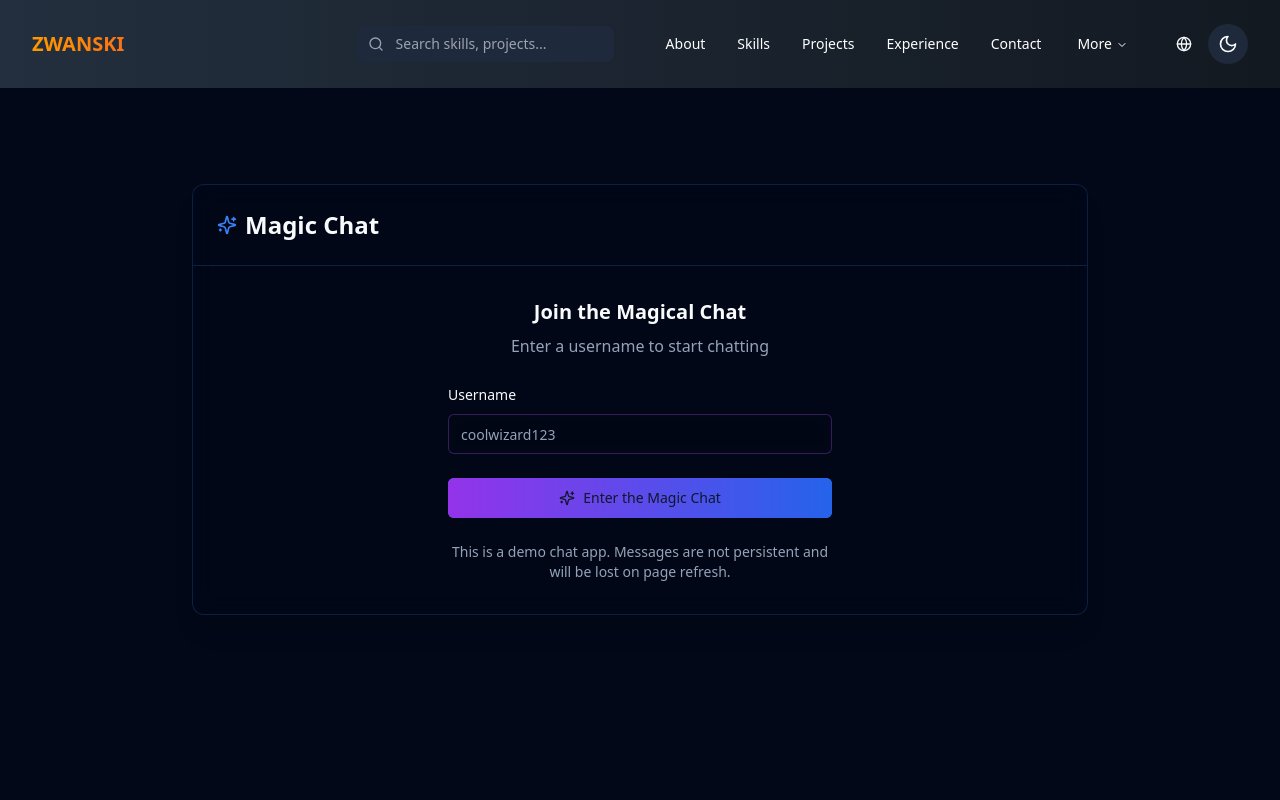
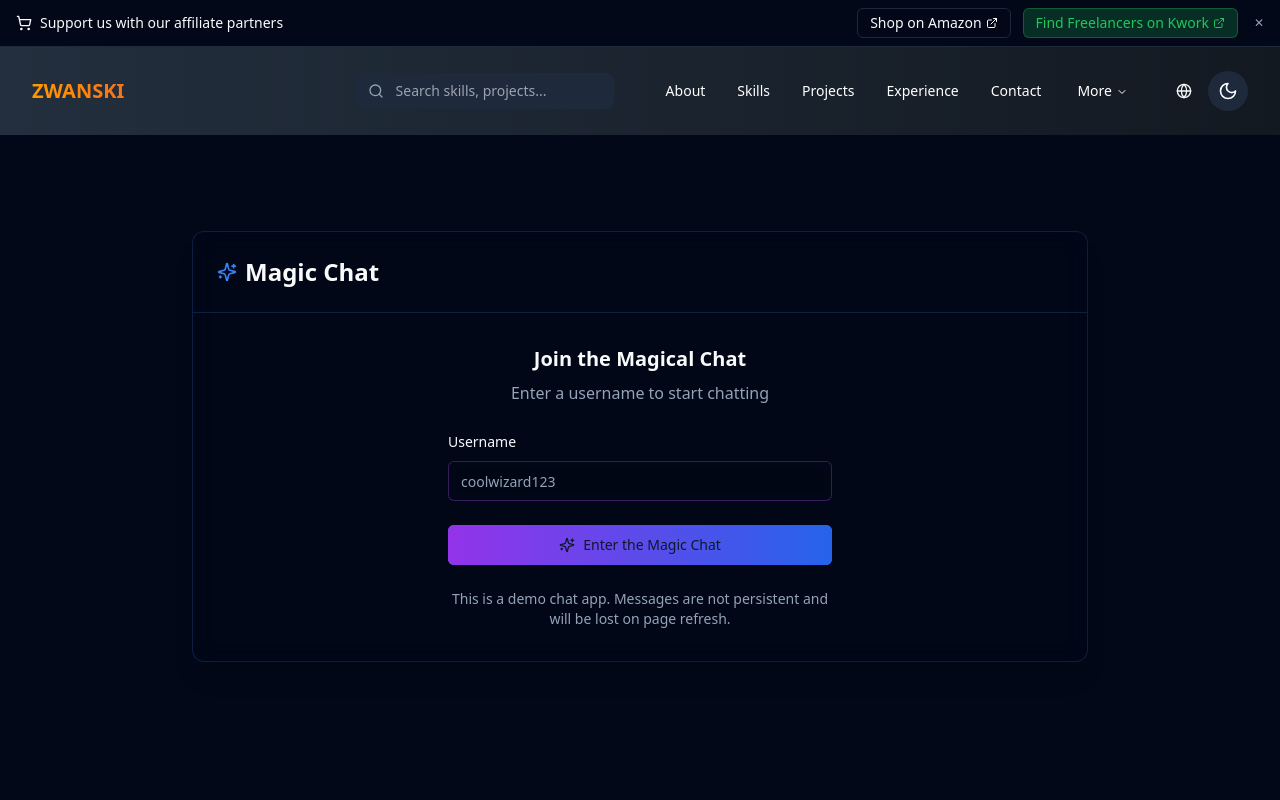
Before and after one commit to zwanski2019/ibrahim-mohamed-portfolio-website, a React (Vite) app: page /chat in a window 1280 px wide. Shown: the top 800 px of the page. Built offline with nearby package versions, Linux system fonts and the light colour scheme.

Commit message:
Add affiliate banner to header
Add affiliate banner to the header component.

```diff
--- a/src/components/Navbar.tsx
+++ b/src/components/Navbar.tsx
@@ -1,10 +1,10 @@
-
 import { useState, useEffect } from "react";
 import { Menu, X, ChevronDown, Sparkles, MessageCircle } from "lucide-react";
 import { ThemeToggle } from "./ThemeToggle";
 import { SearchBar } from "./SearchBar";
 import { LanguageSelector } from "./LanguageSelector";
 import { useLanguage } from "@/context/LanguageContext";
+import AffiliateProgram from "./AffiliateProgram";
 import {
   NavigationMenu,
   NavigationMenuContent,
@@ -55,6 +55,8 @@ export default function Navbar() {
   };
 
   return (
+    <>
+      <AffiliateProgram />
       <header
         className={cn(
           "sticky top-0 left-0 right-0 z-50 transition-all duration-200",
@@ -275,5 +277,6 @@ export default function Navbar() {
           )}
         </div>
       </header>
+    </>
   );
 }
```
Lines whose indentation alone changed are shown as unchanged.
